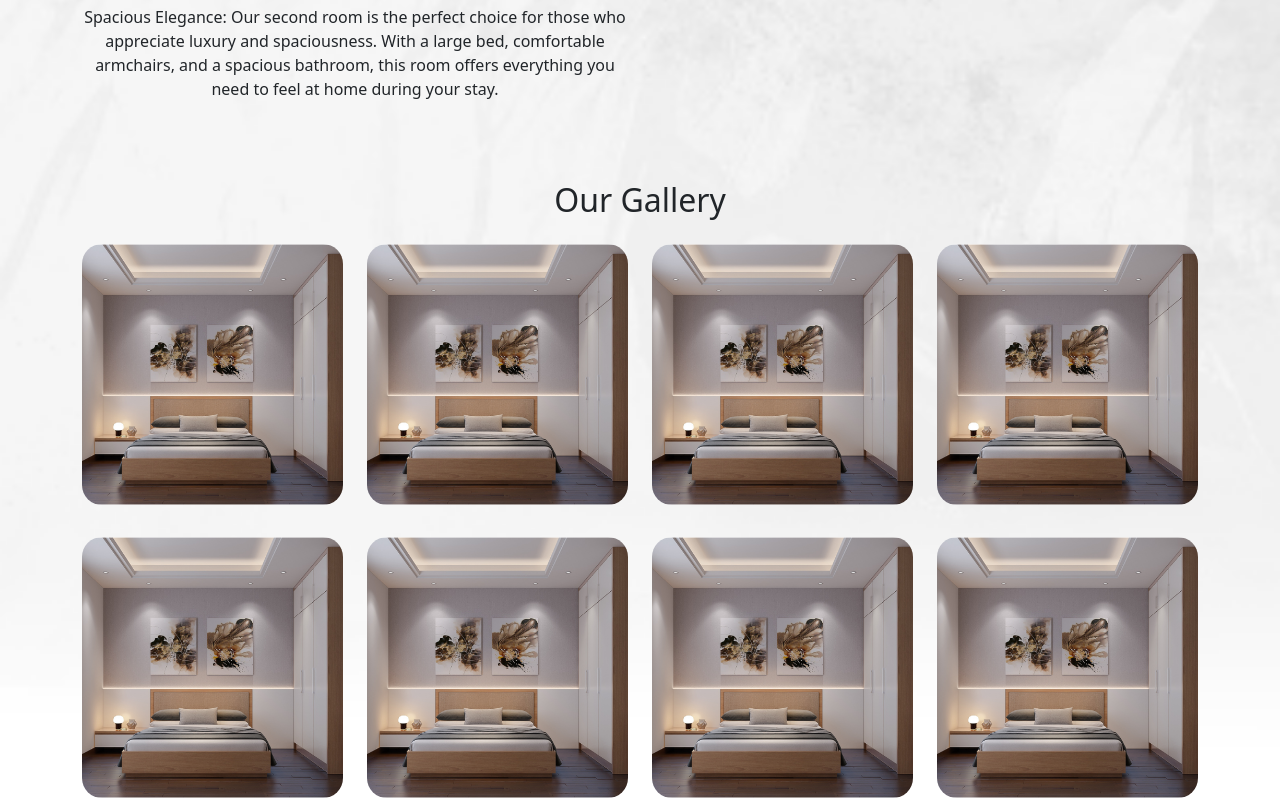
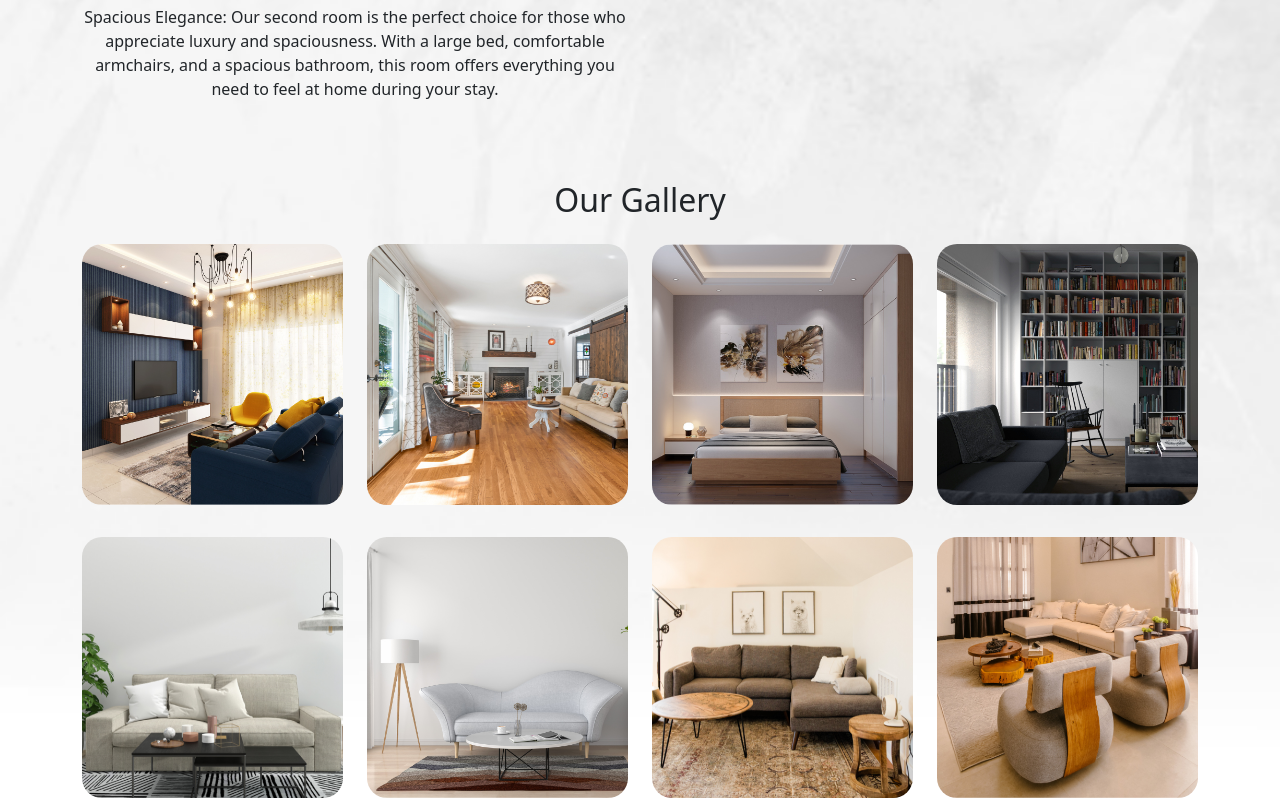
Before and after one commit to KrystianSzynkiewicz/house_for_rent_bootstrap5, a plain HTML site: page index.html in a window 1280 px wide. Shown: the part 3166-3964 px from the top of the page. Drawn offline with Linux system fonts and the light colour scheme.

Commit message:
change galley imgs

```diff
--- a/index.html
+++ b/index.html
@@ -123,7 +123,7 @@
           <div class="row">
               <div class="col-xxl-4 col-xl-4 col-lg-4 col-md-4 col-sm-6 col-xs-12 text-center text-dark">
                 <div class="img-hover-zoom">
-                  <img src="imgs/product2.png" alt="">
+                  <img src="imgs/gallery/10.png" alt="">
                 </div>
                 <h3 class="py-2">
                   Cozy Retreat
@@ -135,7 +135,7 @@
               </div>
               <div class="col-xxl-4 col-xl-4 col-lg-4 col-md-4 col-sm-6 col-xs-12 text-center text-dark">
                 <div class="img-hover-zoom">
-                  <img src="imgs/product3.png" alt="">
+                  <img src="imgs/gallery/5.png" alt="">
                 </div>
                 <h3 class="py-2">
                   Luxury Space
@@ -147,7 +147,7 @@
               </div>
               <div class="col-xxl-4 col-xl-4 col-lg-4 col-md-4 col-sm-6 col-xs-12 text-center text-dark">
                 <div class="img-hover-zoom">
-                  <img src="imgs/product1.png" alt="">
+                  <img src="imgs/gallery/7.png" alt="">
                 </div>
                 <h3 class="py-2">
                   Magical Resting Place
@@ -269,50 +269,51 @@
       <div class="row">
           <div class="col-xxl-3 col-xl-3 col-lg-3 col-md-6 col-sm-6 col-xs-12 text-center text-dark">
             <div class="img-hover-zoom">
-              <img src="imgs/product2.png" alt="">
+              <img src="imgs/gallery/1.png" alt="">
             </div>
           </div>
           <div class="col-xxl-3 col-xl-3 col-lg-3 col-md-6 col-sm-6 col-xs-12 text-center text-dark">
             <div class="img-hover-zoom">
-              <img src="imgs/product2.png" alt="">
+              <img src="imgs/gallery/2.png" alt="">
             </div>
           </div>
           <div class="col-xxl-3 col-xl-3 col-lg-3 col-md-6 col-sm-6 col-xs-12 text-center text-dark">
             <div class="img-hover-zoom">
-              <img src="imgs/product2.png" alt="">
+              <img src="imgs/gallery/3.png" alt="">
             </div>
           </div>
           <div class="col-xxl-3 col-xl-3 col-lg-3 col-md-6 col-sm-6 col-xs-12 text-center text-dark">
             <div class="img-hover-zoom">
-              <img src="imgs/product2.png" alt="">
+              <img src="imgs/gallery/4.png" alt="">
             </div>
           </div>
       </div>
       <div class="row pb-5">
         <div class="col-xxl-3 col-xl-3 col-lg-3 col-md-6 col-sm-6 col-xs-12 text-center text-dark">
           <div class="img-hover-zoom">
-            <img src="imgs/product2.png" alt="">
+            <img src="imgs/gallery/5.png" alt="">
           </div>
         </div>
         <div class="col-xxl-3 col-xl-3 col-lg-3 col-md-6 col-sm-6 col-xs-12 text-center text-dark">
           <div class="img-hover-zoom">
-            <img src="imgs/product2.png" alt="">
+            <img src="imgs/gallery/6.png" alt="">
           </div>
         </div>
         <div class="col-xxl-3 col-xl-3 col-lg-3 col-md-6 col-sm-6 col-xs-12 text-center text-dark">
           <div class="img-hover-zoom">
-            <img src="imgs/product2.png" alt="">
+            <img src="imgs/gallery/7.png" alt="">
           </div>
         </div>
         <div class="col-xxl-3 col-xl-3 col-lg-3 col-md-6 col-sm-6 col-xs-12 text-center text-dark">
           <div class="img-hover-zoom">
-            <img src="imgs/product2.png" alt="">
+            <img src="imgs/gallery/8.png" alt="">
           </div>
         </div>
     </div>
     </div>
 
   </main>
+
     <!-- footer -->
     <footer>
     <div class="container-fluid bg-secondary">
```
Also changed, not shown: imgs/gallery/1.png (added), imgs/gallery/10.png (added), imgs/gallery/2.png (added), imgs/gallery/3.png (added), imgs/gallery/4.png (added), imgs/gallery/5.png (added), imgs/gallery/6.png (added), imgs/gallery/7.png (added), imgs/gallery/8.png (added), imgs/gallery/9.png (added).
